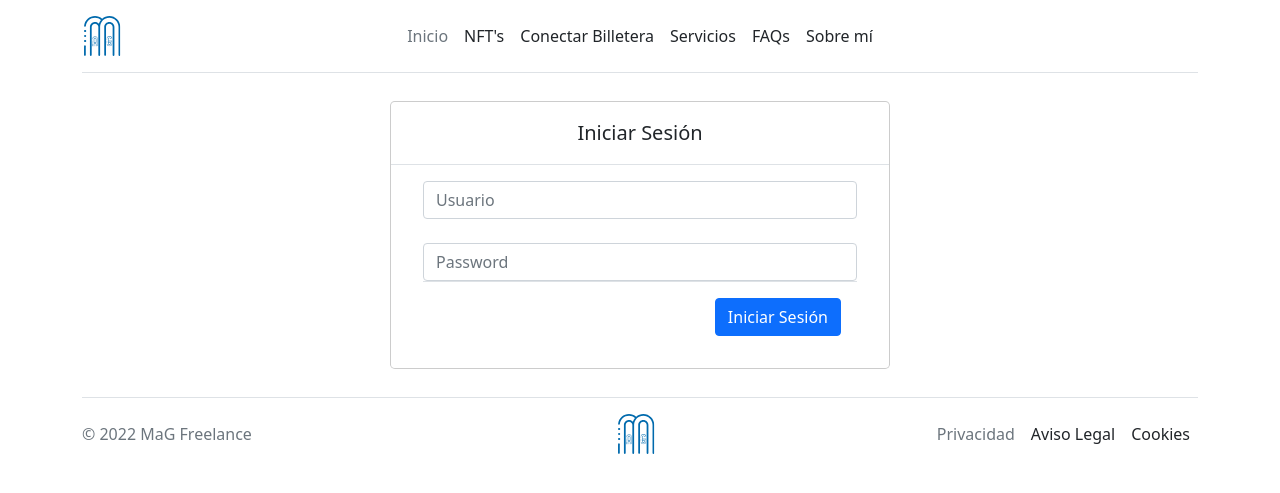
After one commit to MarioGabIFP/DrawGallery, a PHP site: page /login.php in a window 1280 px wide. The commit adds this page. Shown: the top 493 px of the page. Run offline with PHP 8.4, Linux system fonts and the light colour scheme; some libraries are stand-ins or nearby versions.

Commit message:
añadio contenido

```diff
--- a/index.php
+++ b/index.php
@@ -28,11 +28,6 @@
                 <li><a href="#" class="nav-link px-2 link-dark">FAQs</a></li>
                 <li><a href="#" class="nav-link px-2 link-dark">Sobre mí</a></li>
             </ul>
-
-            <div class="col-md-3 text-end">
-                <button type="button" class="btn btn-outline-primary me-2">Inicia Sesión</button>
-                <button type="button" class="btn btn-primary">Registrate</button>
-            </div>
         </header>
     </div>
     <!-- Menú Flexbox -->
--- /dev/null
+++ b/login.php
@@ -0,0 +1,203 @@
+<!DOCTYPE html>
+<html lang="en">
+<head>
+    <meta charset="UTF-8">
+    <meta http-equiv="X-UA-Compatible" content="IE=edge">
+    <meta name="viewport" content="width=device-width, initial-scale=1.0">
+    <!-- BootStrap -->
+    <link href="https://cdn.jsdelivr.net/npm/bootstrap@5.1.3/dist/css/bootstrap.min.css" rel="stylesheet" integrity="sha384-1BmE4kWBq78iYhFldvKuhfTAU6auU8tT94WrHftjDbrCEXSU1oBoqyl2QvZ6jIW3" crossorigin="anonymous">
+    <script src="https://cdn.jsdelivr.net/npm/bootstrap@5.1.3/dist/js/bootstrap.bundle.min.js" integrity="sha384-ka7Sk0Gln4gmtz2MlQnikT1wXgYsOg+OMhuP+IlRH9sENBO0LRn5q+8nbTov4+1p" crossorigin="anonymous"></script>
+    <script src="https://cdn.jsdelivr.net/npm/@popperjs/core@2.10.2/dist/umd/popper.min.js" integrity="sha384-7+zCNj/IqJ95wo16oMtfsKbZ9ccEh31eOz1HGyDuCQ6wgnyJNSYdrPa03rtR1zdB" crossorigin="anonymous"></script>
+    <script src="https://cdn.jsdelivr.net/npm/bootstrap@5.1.3/dist/js/bootstrap.min.js" integrity="sha384-QJHtvGhmr9XOIpI6YVutG+2QOK9T+ZnN4kzFN1RtK3zEFEIsxhlmWl5/YESvpZ13" crossorigin="anonymous"></script>
+    <!-- Fin BootStrap -->
+    <title>Draw Gallery</title>
+</head>
+<body>
+    <?php
+        if (isset($_GET['logon'])){
+            if ((bool)$_GET['logon']){
+                echo '
+                    <!-- Cabecera bootstrap -->
+                    <div class="container">
+                        <header class="d-flex flex-wrap align-items-center justify-content-center justify-content-md-between py-3 mb-4 border-bottom">
+                            <a href="/" class="d-flex align-items-center col-md-3 mb-2 mb-md-0 text-dark text-decoration-none">
+                                <img src="./res/img/svg/logo.svg" class="bi me-2" width="40" height="40">
+                            </a>
+
+                            <ul class="nav">
+                                <img src="https://themes.getbootstrap.com/wp-content/themes/bootstrap-marketplace/assets/images/elements/bootstrap-stack.png" class="rounded-circle border border-primary border-2" alt="nombrePerfil" width="40" height="40">
+                                <li><a href="#" class="nav-link px-2 link-secondary">cerrar sesion</a></li>
+                            </ul>
+                        </header>
+                    </div>
+                    <!-- Menú Flexbox -->
+                    <nav></nav>
+                    <div class="container">
+                        <aside>
+                            <div class="d-flex flex-column flex-shrink-0 p-3 bg-light" style="width: 280px;">
+                                <a href="/" class="d-flex align-items-center mb-3 mb-md-0 me-md-auto link-dark text-decoration-none">
+                                    <svg class="bi me-2" width="40" height="32"><use xlink:href="#bootstrap"></use></svg>
+                                    <span class="fs-4">Sidebar</span>
+                                </a>
+                                <hr>
+                                <ul class="nav nav-pills flex-column mb-auto">
+                                    <li class="nav-item">
+                                        <a href="#" class="nav-link  link-dark">
+                                            <i class="bi bi-activity px-1"></i>
+                                            Estadísticas
+                                        </a>
+                                    </li>
+                                    <li>
+                                        <a href="#" class="nav-link active" aria-current="page">
+                                            <i class="bi bi-caret-up-square px-1"></i>
+                                            Medios
+                                        </a>
+                                    </li>
+                                    <li>
+                                        <a href="#" class="nav-link link-dark">
+                                            <i class="bi bi-nut px-1"></i>
+                                            Configuración
+                                        </a>
+                                    </li>
+                                </ul>
+                            </div>
+                        </aside>
+                    </div>
+                    <article>
+                        <section></section>
+                    </article>
+                ';
+            } else {
+                echo '
+                    <!-- Cabecera bootstrap -->
+                    <div class="container">
+                        <header class="d-flex flex-wrap align-items-center justify-content-center justify-content-md-between py-3 mb-4 border-bottom">
+                            <a href="/" class="d-flex align-items-center col-md-3 mb-2 mb-md-0 text-dark text-decoration-none">
+                                <img src="./res/img/svg/logo.svg" class="bi me-2" width="40" height="40">
+                            </a>
+
+                            <ul class="nav col-12 col-md-auto mb-2 justify-content-center mb-md-0">
+                                <li><a href="#" class="nav-link px-2 link-secondary">Inicio</a></li>
+                                <li><a href="#" class="nav-link px-2 link-dark">NFT\'s</a></li>
+                                <li><a href="#" class="nav-link px-2 link-dark">Conectar Billetera</a></li>
+                                <li><a href="#" class="nav-link px-2 link-dark">Servicios</a></li>
+                                <li><a href="#" class="nav-link px-2 link-dark">FAQs</a></li>
+                                <li><a href="#" class="nav-link px-2 link-dark">Sobre mí</a></li>
+                            </ul>
+
+                            <div class="col-md-3 text-end">
+                                <!-- cerrar sesión button -->
+                            </div>
+                        </header>
+                    </div>
+                    <!-- Menú Flexbox -->
+                    <nav></nav>
+                    <article>
+                        <section>
+                            <div class="container">
+                                <div class="modal-dialog">
+                                    <div class="modal-content">
+                                        <div class="modal-header justify-content-center">
+                                            <h5 class="modal-title">Iniciar Sesión</h5>
+                                        </div>
+                                        <div class="modal-body">
+                                            <form class="container g-3" method="POST" action="./src/post.php?type=login">
+                                                <div class="row-auto">
+                                                    <label for="user" class="visually-hidden">Usuario</label>
+                                                    <input type="text" class="form-control border border-danger" id="user" name="user" placeholder="Usuario">
+                                                </div>
+                                                <br>
+                                                <div class="row-auto">
+                                                    <label for="pass" class="visually-hidden">Contraseña</label>
+                                                    <input type="password" class="form-control border border-danger" id="pass" name="pass" placeholder="Password">
+                                                </div>
+                                                <div class="modal-footer">
+                                                    <button type="submit" class="btn btn-primary">Iniciar Sesión</button>
+                                                </div>
+                                            </form>
+                                        </div>
+                                    </div>
+                                </div>
+                            </div>
+                        </section>
+                    </article>
+                    <aside></aside>
+                ';
+            }
+        } else {
+            echo '
+                    <!-- Cabecera bootstrap -->
+                    <div class="container">
+                        <header class="d-flex flex-wrap align-items-center justify-content-center justify-content-md-between py-3 mb-4 border-bottom">
+                            <a href="/" class="d-flex align-items-center col-md-3 mb-2 mb-md-0 text-dark text-decoration-none">
+                                <img src="./res/img/svg/logo.svg" class="bi me-2" width="40" height="40">
+                            </a>
+
+                            <ul class="nav col-12 col-md-auto mb-2 justify-content-center mb-md-0">
+                                <li><a href="#" class="nav-link px-2 link-secondary">Inicio</a></li>
+                                <li><a href="#" class="nav-link px-2 link-dark">NFT\'s</a></li>
+                                <li><a href="#" class="nav-link px-2 link-dark">Conectar Billetera</a></li>
+                                <li><a href="#" class="nav-link px-2 link-dark">Servicios</a></li>
+                                <li><a href="#" class="nav-link px-2 link-dark">FAQs</a></li>
+                                <li><a href="#" class="nav-link px-2 link-dark">Sobre mí</a></li>
+                            </ul>
+
+                            <div class="col-md-3 text-end">
+                                <!-- cerrar sesión button -->
+                            </div>
+                        </header>
+                    </div>
+                    <!-- Menú Flexbox -->
+                    <nav></nav>
+                    <article>
+                        <section>
+                            <div class="container">
+                                <div class="modal-dialog">
+                                    <div class="modal-content">
+                                        <div class="modal-header justify-content-center">
+                                            <h5 class="modal-title">Iniciar Sesión</h5>
+                                        </div>
+                                        <div class="modal-body">
+                                            <form class="container g-3" method="POST" action="./src/post.php?type=login">
+                                                <div class="row-auto">
+                                                    <label for="user" class="visually-hidden">Usuario</label>
+                                                    <input type="text" class="form-control" id="user" name="user" placeholder="Usuario">
+                                                </div>
+                                                <br>
+                                                <div class="row-auto">
+                                                    <label for="pass" class="visually-hidden">Contraseña</label>
+                                                    <input type="password" class="form-control" id="pass" name="pass" placeholder="Password">
+                                                </div>
+                                                <div class="modal-footer">
+                                                    <button type="submit" class="btn btn-primary">Iniciar Sesión</button>
+                                                </div>
+                                            </form>
+                                        </div>
+                                    </div>
+                                </div>
+                            </div>
+                        </section>
+                    </article>
+                    <aside></aside>
+                ';
+        }
+    ?>
+
+    <!-- Footer bootstrap -->
+    <div class="container">
+        <footer class="d-flex flex-wrap justify-content-between align-items-center py-3 my-4 border-top">
+            <p class="col-md-4 mb-0 text-muted">© 2022 MaG Freelance</p>
+
+            <a href="/" class="col-md-4 d-flex align-items-center justify-content-center mb-3 mb-md-0 me-md-auto link-dark text-decoration-none">
+                <img src="./res/img/svg/logo.svg" class="bi me-2" width="40" height="40">
+            </a>
+
+            <ul class="nav col-md-4 justify-content-end">
+                <li><a href="#" class="nav-link px-2 link-secondary">Privacidad</a></li>
+                <li><a href="#" class="nav-link px-2 link-dark">Aviso Legal</a></li>
+                <li><a href="#" class="nav-link px-2 link-dark">Cookies</a></li>
+            </ul>
+        </footer>
+    </div>
+</body>
+</html>
```
Also changed, not shown: src/internal/sql/dbd.sql (deleted, +0 -26 lines), src/miMedia.php (deleted, +0 -81 lines), src/miPanel.php (deleted, +0 -83 lines), src/post.php (added, +12 -0 lines).
